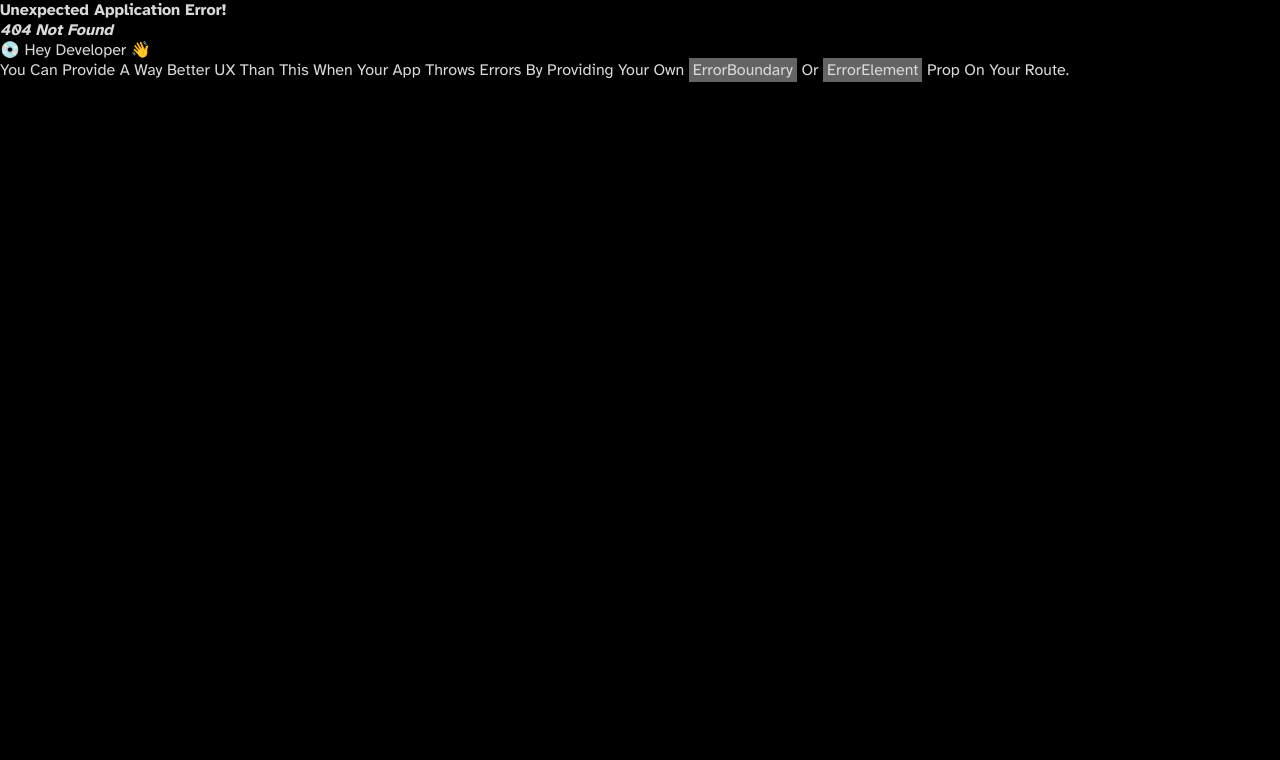
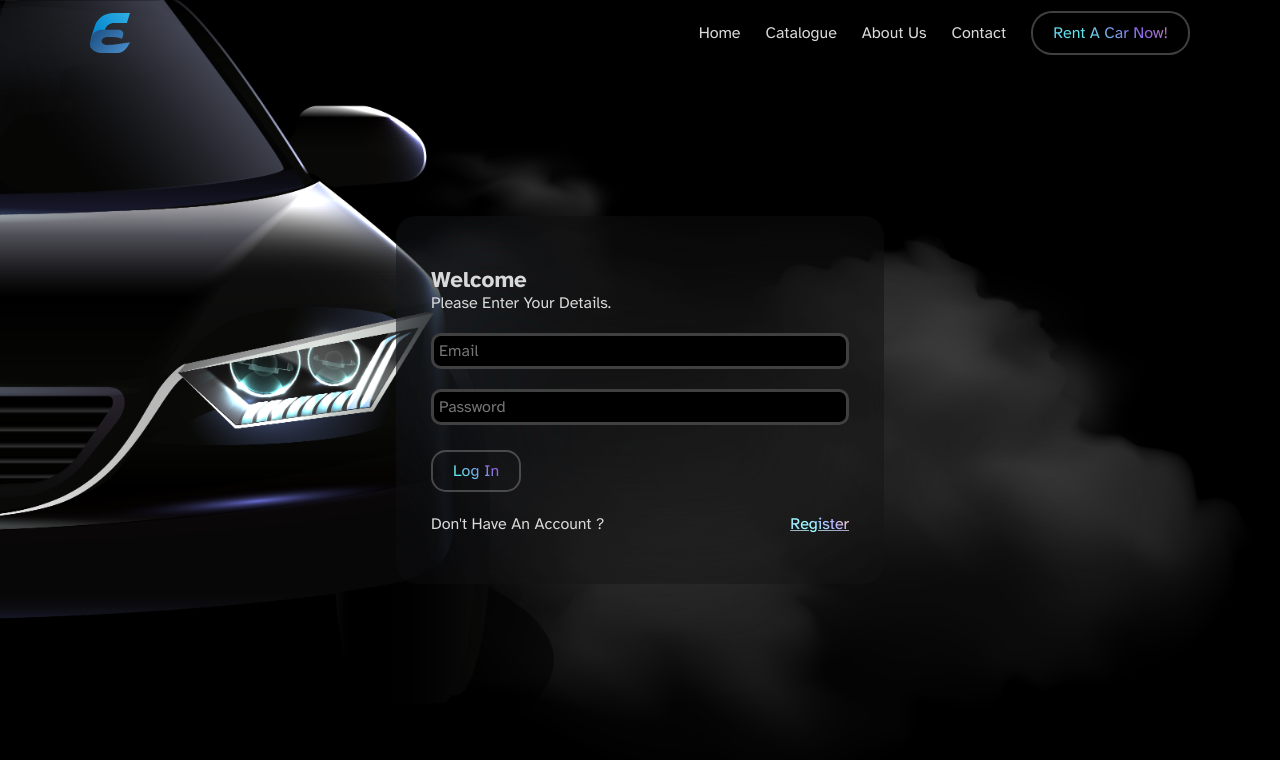
Before and after one commit to mwww/EasyRent, a React (Vite) app: page /login in a window 1280 px wide. Before the commit this address had no page. Shown: the top 760 px of the page. Built offline with nearby package versions, Linux system fonts and the light colour scheme.

Commit message:
create login page

```diff
--- a/src/base.scss
+++ b/src/base.scss
@@ -69,6 +69,15 @@ button {
   color: transparent;
 }
 
+input {
+  background-color: var(--clr-main-bg);
+  border:  3px solid var(--clr-grey);
+  border-radius: 10px;
+  margin: 10px 0;
+  // height: 40px;
+  padding: 5px;
+}
+
 .content_wrapper {
   max-width: 1200px;
   margin: 0 auto;
--- a/src/components/navbar/navbar.tsx
+++ b/src/components/navbar/navbar.tsx
@@ -41,7 +41,7 @@ export default function NavBar() {
             </li>
           ))}
         </ul>
-        <Link to="" draggable="false">
+        <Link to="/login" draggable="false">
           <button>Rent a Car Now!</button>
         </Link>
       </div>
--- a/src/pages/app/login/login.tsx
+++ b/src/pages/app/login/login.tsx
@@ -0,0 +1,19 @@
+import React from 'react'
+
+import UniversalHero from '../../../components/universalHero/universalHero';
+import NavBar from '../../../components/navbar/navbar'
+import Footer from '../../../components/footer/footer'
+import Main from './main/main';
+
+const login = () => {
+  return (
+    <>
+        <NavBar />
+        {/* <UniversalHero text='Login Pages'/> */}
+        <Main />
+        {/* <Footer /> */}
+    </>
+  )
+}
+
+export default login
--- /dev/null
+++ b/src/pages/app/login/main/main.module.scss
@@ -0,0 +1,66 @@
+.bg {
+    background-image: url('http://127.0.0.1:5173/imgs/bg.png');
+}
+
+.container {
+    display: flex;
+    width: 100%;
+    // padding: 200px;
+    height: 100vh;
+    align-items: center;
+    justify-content: center;
+}
+
+.form {
+    width: fit-content;
+    height: fit-content;
+    form {
+        input {
+            width: 100%;
+
+        }
+
+    }
+    h1 {
+        font-size: 1.4rem;
+    }
+
+    >p {
+        margin-bottom: 10px;
+    }
+
+    @supports ((-webkit-backdrop-filter: none) or (backdrop-filter: none)) {
+        background-color: rgb(17 17 17/0.25);
+        -webkit-backdrop-filter: blur(5rem) brightness(0.75) saturate(5);
+        backdrop-filter: blur(5rem) brightness(0.75) saturate(5);
+    }
+      padding: 50px 35px;
+      border-radius: 20px;
+}
+
+.register {
+    display: flex;
+    justify-content: space-between;
+    margin-top: 7px;
+}
+
+.text {
+    background: linear-gradient(45deg, #4aa5ff, #4affff, #6e6efc, #ffa54a);
+    background-clip: text;
+    -webkit-background-clip: text;
+    color: rgba(255, 255, 255, 0.5);
+
+    text-decoration: underline;
+}
+
+.btn {
+    padding: 15px 0px;
+    display: flex;
+    justify-content: left;
+
+    >button {
+        border-radius: 15px;
+        padding: 9px 20px;
+    }
+
+}
--- /dev/null
+++ b/src/pages/app/login/main/main.tsx
@@ -0,0 +1,33 @@
+import React, { useEffect } from 'react'
+import css from './main.module.scss'
+
+const main = () => {
+  useEffect(() => {
+    document.title = 'Login - EasyRent'
+  }, [])
+  return (
+    <main className={`${css.bg} background_def`}>
+      <div className={css.container}>
+        <div className={css.form}>
+        <h1>Welcome</h1>
+        <p>Please enter your details.</p>
+        <form className=''>
+          <label htmlFor="Email"></label>
+          <input type="text" placeholder='Email'/>
+          <label htmlFor="Password"></label>
+          <input type="password" placeholder='Password'/>
+        </form>
+        <div className={css.btn}>
+            <button>Log In</button>
+        </div>
+        <div className={css.register}>
+        <p>Don't have an account ?</p>
+        <a className={css.text} href=''>Register</a>
+        </div>
+        </div>
+      </div>
+    </main>
+  )
+}
+
+export default main
--- a/src/router.tsx
+++ b/src/router.tsx
@@ -5,8 +5,8 @@ import Index from './pages/index/index'
 import DummyPage from './pages/dummyPage/dummyPage'
 import Catalogue from './pages/catalogue/catalogue'
 import AboutUs from './pages/aboutUs/aboutUs'
-
 import Checkout from './pages/checkout/checkout'
+import Login from './pages/app/login/login';
 
 const router = createBrowserRouter([
   {
@@ -32,6 +32,10 @@ const router = createBrowserRouter([
     path: '/checkout',
     element: <Checkout />,
   },
+  {
+    path: '/login',
+    element: <Login />
+  },
 ])
 
 export default function Router() {
```
Also changed, not shown: 1 other file (tests, documents, lock files or other folders).
